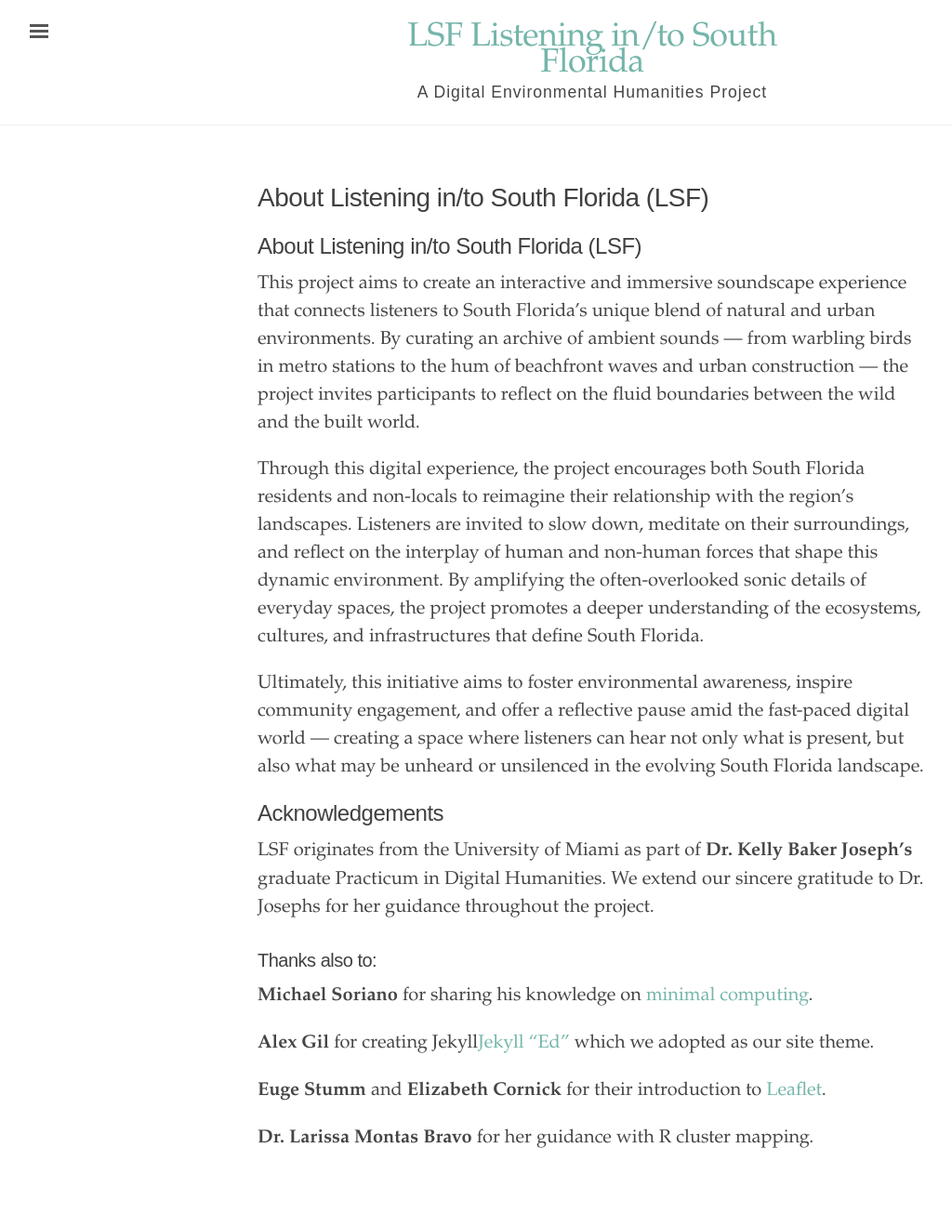
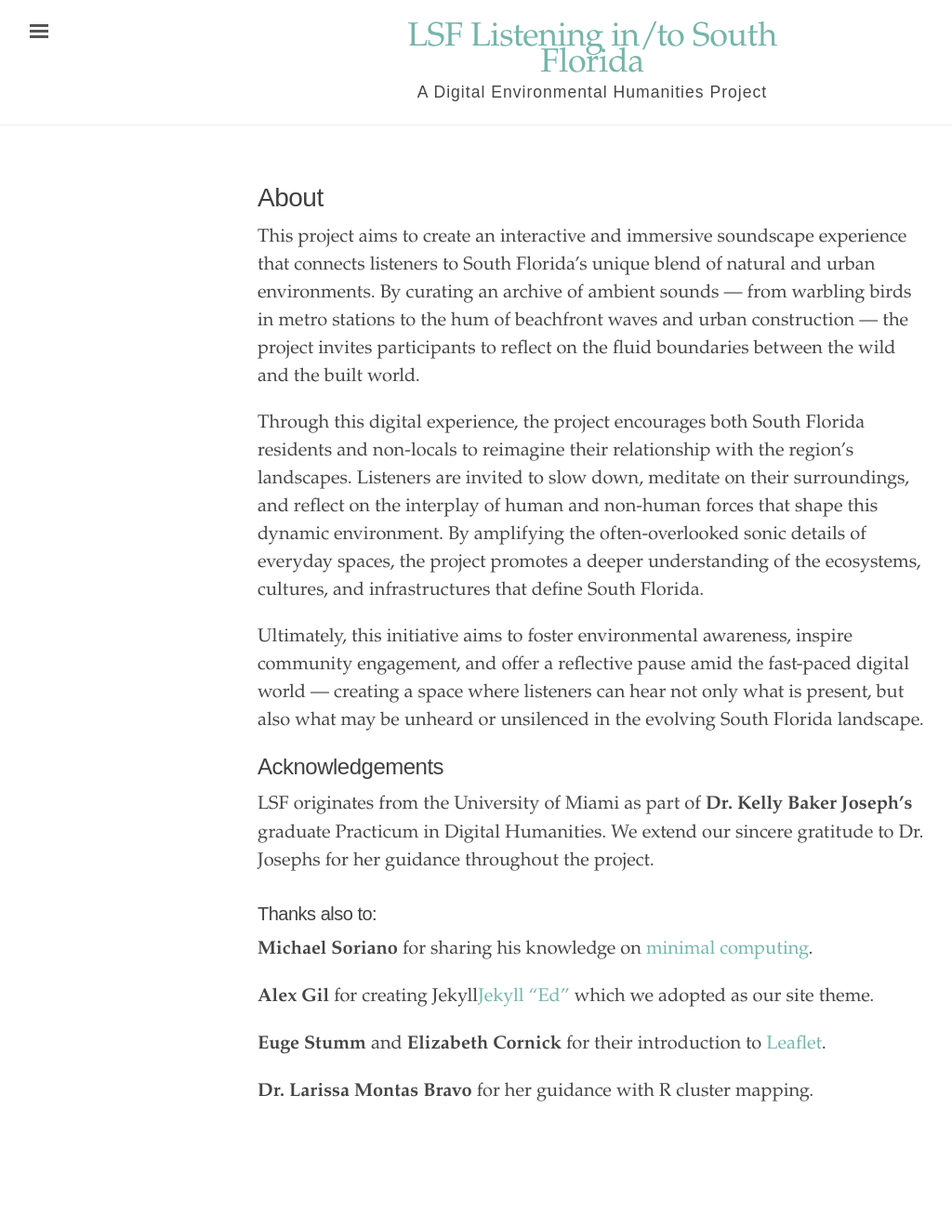
Before and after one commit to rm4-25/lsf_3, a Jekyll site: the page built from About.md, in a window 1280 px wide. Shown: the whole page at 93% size, without its empty margins (3-1027 px from the left). Built offline with Jekyll 4.4.1, drawn with Linux system fonts in a browser that asks for light colours; our own code applies the rules of GitHub Pages for plain Markdown files; after the commit the page ends 1270 px from its top, so only the background shows below that.

Commit message:
Update About.md
added about and removed by line.

```diff
--- a/About.md
+++ b/About.md
@@ -1,9 +1,8 @@
 ---
 layout: page
+title: About
 order: 2
 ---
-
-## About Listening in/to South Florida (LSF)
 
 This project aims to create an interactive and immersive soundscape experience that connects listeners to South Florida’s unique blend of natural and urban environments. By curating an archive of ambient sounds — from warbling birds in metro stations to the hum of beachfront waves and urban construction — the project invites participants to reflect on the fluid boundaries between the wild and the built world.
 
```
